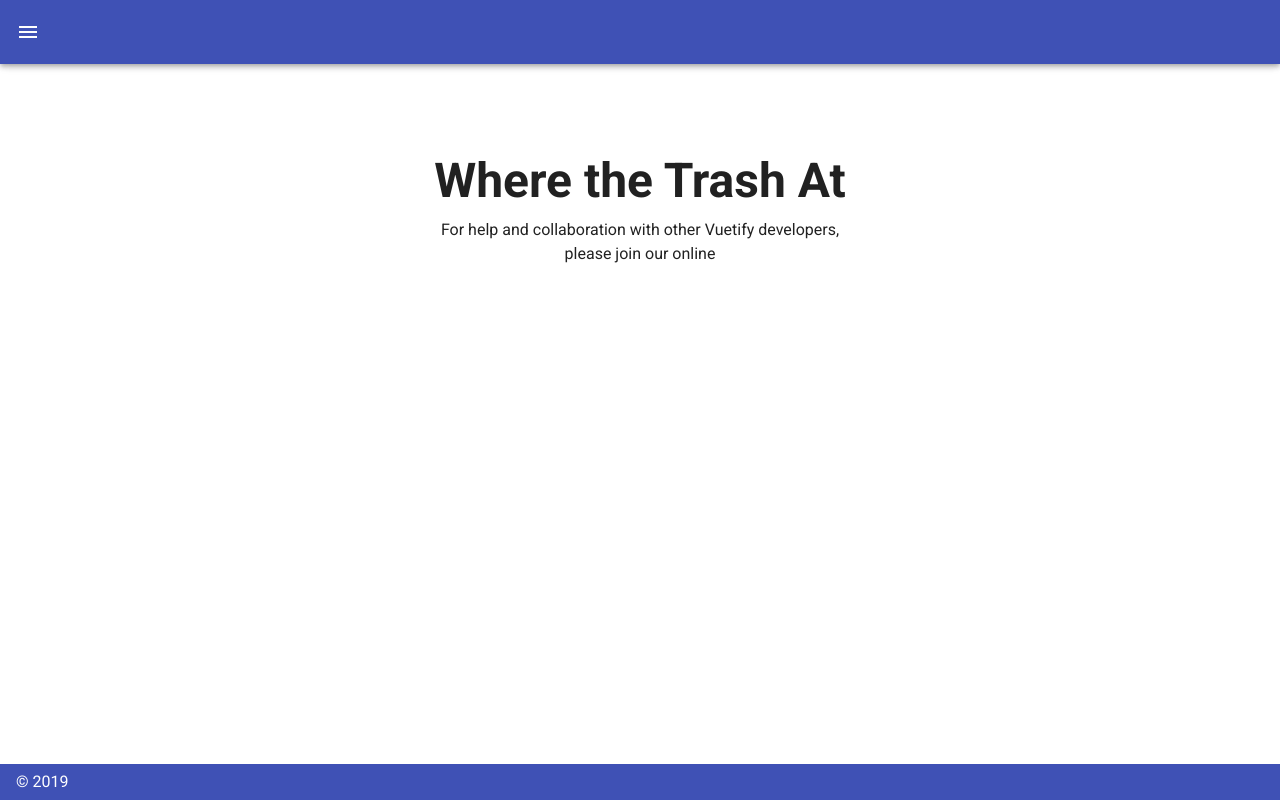
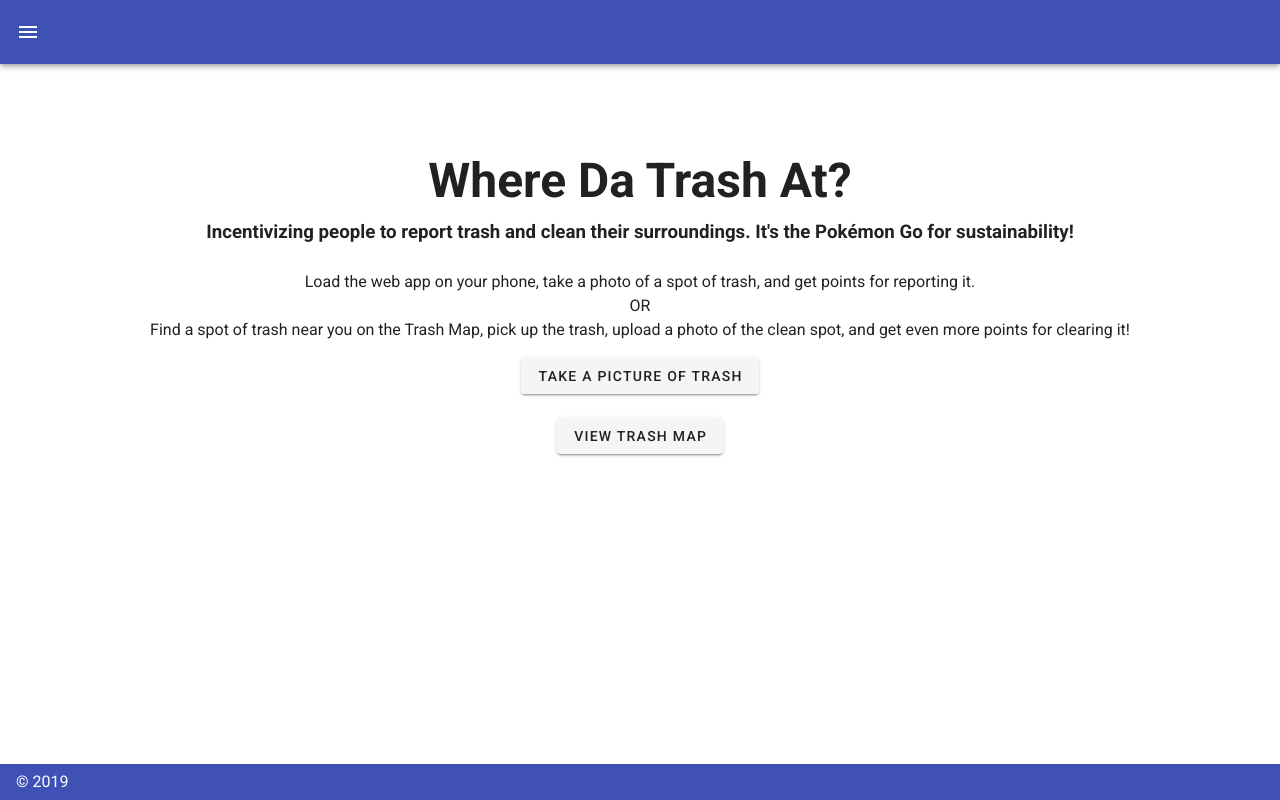
Before and after one commit to oadikema/Where-Da-Trash-At, a Vue app: page /#/ in a window 1280 px wide. Built offline with nearby package versions, Linux system fonts and the light colour scheme.

Commit message:
Add files via upload

```diff
--- a/src/views/Home.vue
+++ b/src/views/Home.vue
@@ -6,17 +6,26 @@
       class = "my-10 py-10"
     >
 
+    <v-flex mb-4>
+        <h1 class="display-2 font-weight-bold mb-3" >
+          Where Da Trash At?
+        </h1>
+        <h3>
+          Incentivizing people to report trash and clean their surroundings. It's the Pokémon Go for sustainability!
+        </h3>
+        <p class="subheading font-weight-regular">
+          <br>Load the web app on your phone, take a photo of a spot of trash, and get points for reporting it.
+          <br> OR
+          <br>Find a spot of trash near you on the Trash Map, pick up the trash, upload a photo of the clean spot, and get even more points for clearing it!
+        </p>
+        <v-btn>Take a Picture of Trash</v-btn>
+        <br><br>
+        <v-btn>View Trash Map</v-btn>
+      </v-flex>
 
 
-    <v-flex mb-4>
-        <h1 class="display-2 font-weight-bold mb-3" >
-          Where the Trash At
-        </h1>
-        <p class="subheading font-weight-regular">
-          For help and collaboration with other Vuetify developers,
-          <br>please join our online
-        </p>
-      </v-flex>
+
+
 
 
 
@@ -24,6 +33,10 @@
 
   </div>
 </template>
+
+
+
+
 
 <script>
 export default {
```
Also changed, not shown: src/views/Camera.vue (added, +31 -0 lines).
